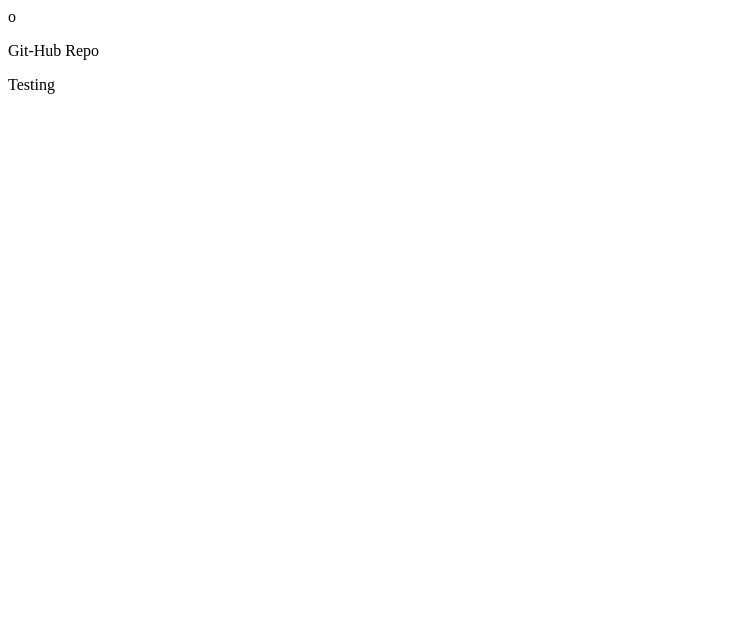
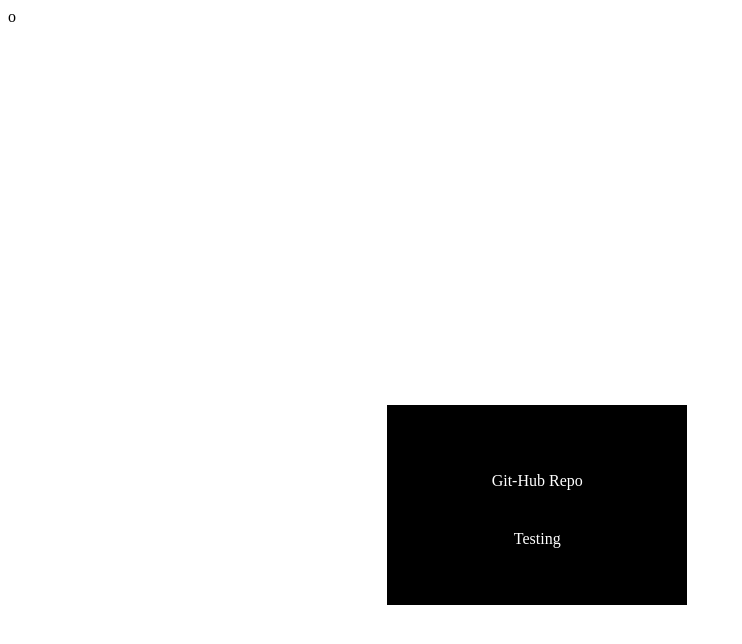
Before and after one commit to wsuraj415/Kartik-Addition, a plain HTML site: page index.html in a window 1280 px wide. Shown: the whole page, without its empty margins (0-742 px from the left). Drawn offline with Linux system fonts and the light colour scheme.

Commit message:
Update index.html

```diff
--- a/index.html
+++ b/index.html
@@ -8,8 +8,11 @@ o
     <link rel="stylesheet" href="style.css">
 </head>
 <body>
-    <p>Git-Hub Repo  </p>
-    <p>Testing </p>
+    <div class="gitp">
+        <p>Git-Hub Repo  </p>
+    <p id="two">Testing </p>
+    </div>
+
 
 </body>
 </html>
```
